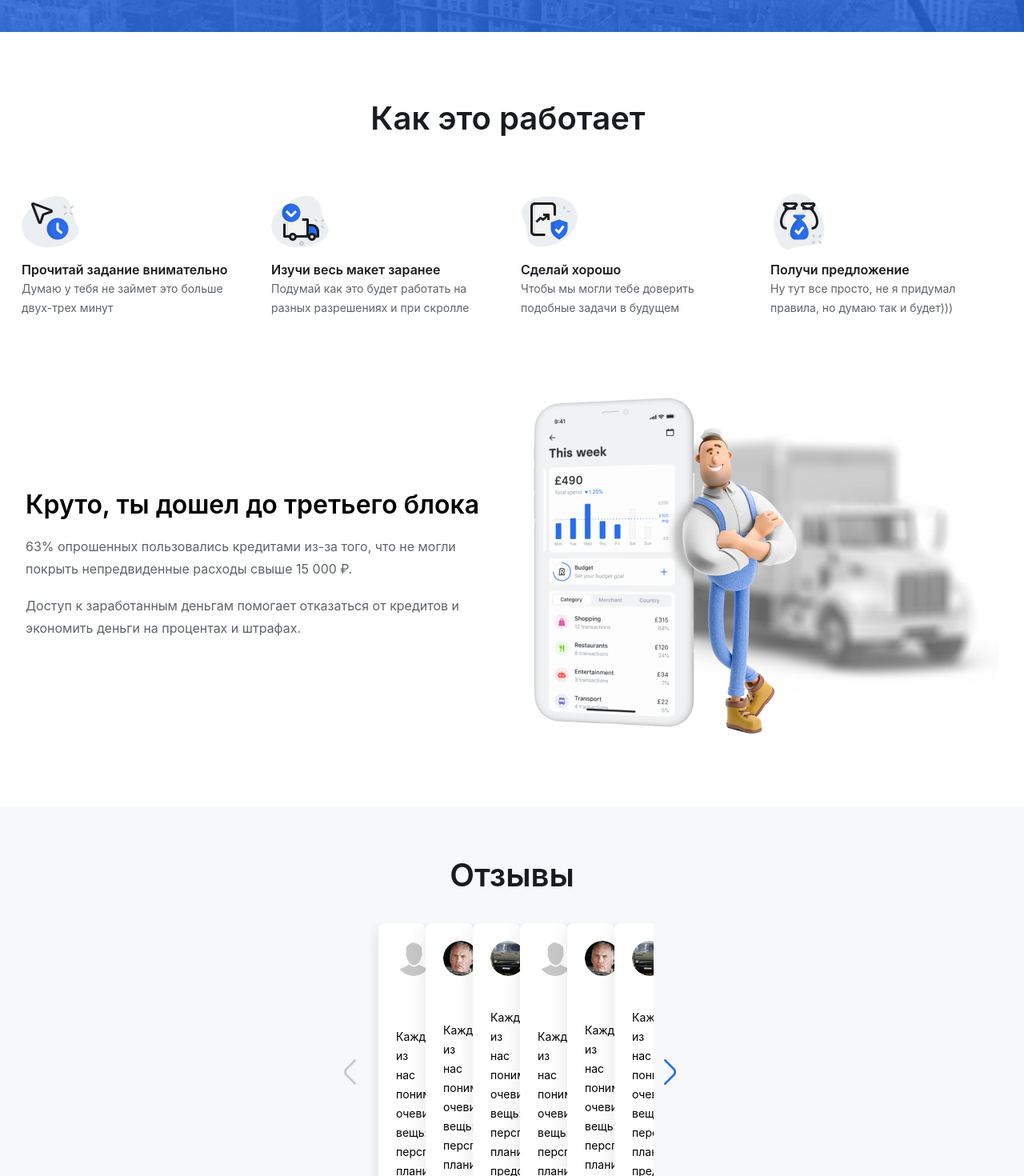
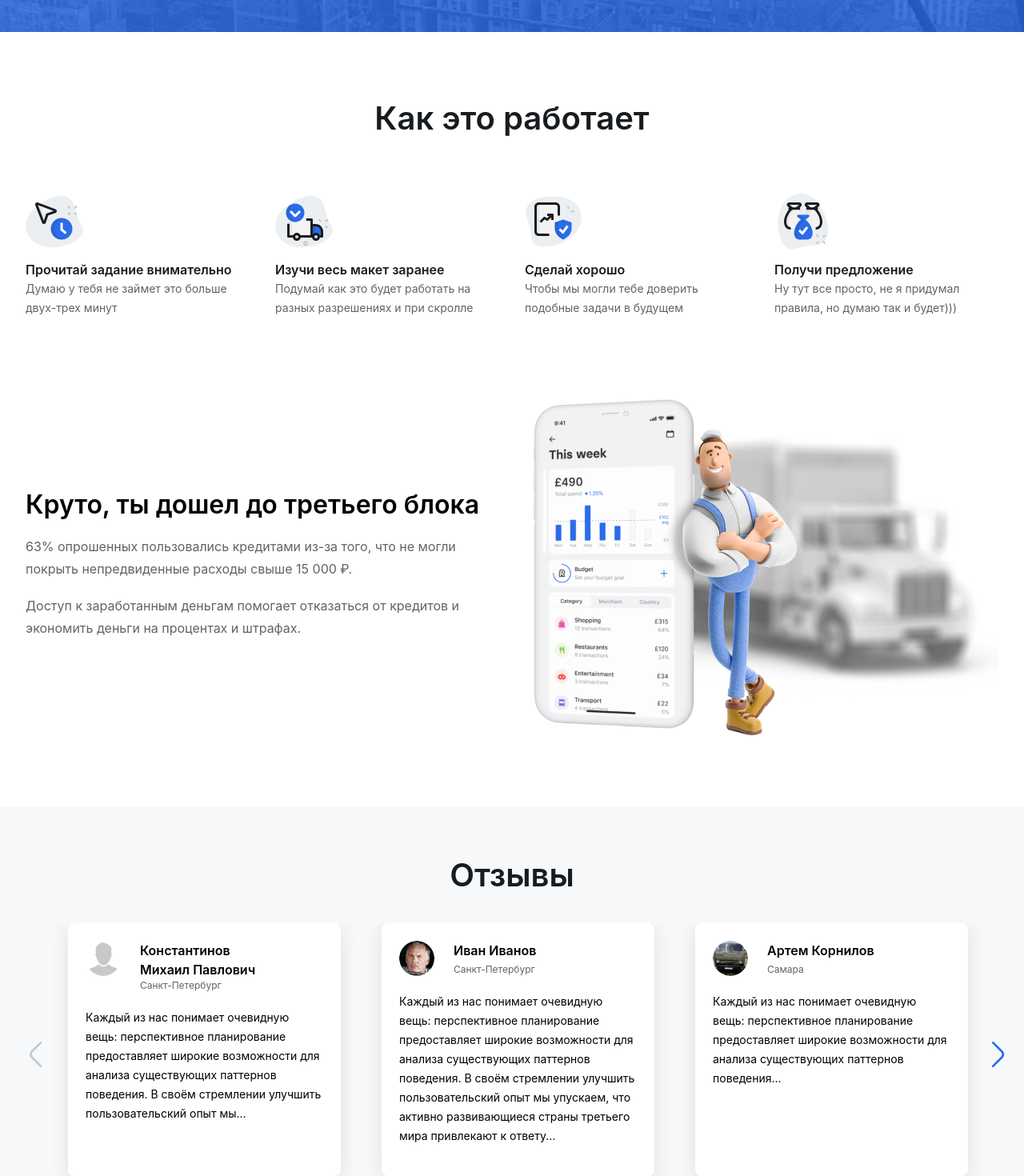
Before and after one commit to Troan89/Lending-test-lab, a React app: page / in a window 1280 px wide. Shown: the part 920-2390 px from the top of the page at 80% size. Built offline with nearby package versions, Linux system fonts and the light colour scheme.

Commit message:
fix container, slider

```diff
--- /dev/null
+++ b/src/components/Container.ts
@@ -0,0 +1,30 @@
+import styled from "styled-components";
+import {theme} from "../styles/Theme.styled";
+
+export const Container = styled.div`
+    max-width: 1216px;
+    width: 100%;
+    min-height: 100%;
+    margin: 0 auto;
+
+    @media ${theme.media.tablet} {
+        max-width: 727px;
+        width: 100%;
+        min-height: 100%;
+        padding: 0 20px;
+    }
+
+    @media ${theme.media.mobile} {
+        max-width: 342px;
+        width: 100%;
+        min-height: 100%;
+        padding: 0 16px;
+    }
+
+    @media ${theme.media.miniMobile} {
+        max-width: 288px;
+        width: 100%;
+        min-height: 100%;
+        padding: 0 16px;
+    }
+`
--- a/src/components/FlexWrapper.tsx
+++ b/src/components/FlexWrapper.tsx
@@ -16,7 +16,7 @@ export const FlexWrapper = styled.div<Props>`
     align-items: ${props => props.align || "stretch"};
     flex-wrap: ${props => props.wrap || "nowrap"};
     width: 100%;
-    //height: 100%;
+    height: 100%;
     gap: ${props => props.gap || "0"};
 
     @media screen and (max-width: 768px) {
--- a/src/layout/header/Header.tsx
+++ b/src/layout/header/Header.tsx
@@ -194,11 +194,19 @@ const MenuWrapper = styled.div`
     right: 0;
     max-width: 320px;
     width: 100%;
-    min-height: 450px;
+    //min-height: 450px;
+    min-height: 100vh; /* Измените на 100vh */
     background: ${theme.color.white};
     z-index: 10000;
-    padding: 0 20px;
+    //padding: 0 20px;
     transition: .5s;
+
+    padding: 20px; /* Увеличьте padding */
+    box-shadow: 0 0 10px rgba(0, 0, 0, 0.1); /* Добавьте тень для видимости */
+
+    display: flex; /* Обновлено */
+    flex-direction: column; /* Обновлено */
+    overflow: auto;
 `;
 
 const MenuHeader = styled.div`
--- a/src/layout/sections/faqs/Faqs.tsx
+++ b/src/layout/sections/faqs/Faqs.tsx
@@ -4,10 +4,14 @@ import {SectionTitile} from "../../../components/ui/SectionTitile";
 import {Faq} from "./faq/Faq";
 import {theme} from "../../../styles/Theme.styled";
 import {GridWrapper} from "../../../components/GridWrapper";
+import {Container} from "../../../components/Container";
+import {FlexWrapper} from "../../../components/FlexWrapper";
 
 export const Faqs = () => {
     return (
         <StyledFaqs id="faqs">
+            <Container>
+                <Wrapper>
                     <SectionTitile>Как это работает</SectionTitile>
                     <GridWrapper gap={"32px"}>
                         <Faq
@@ -27,31 +31,23 @@ export const Faqs = () => {
                             title={'Получи предложение'}
                             description={'Ну тут все просто, не я придумал правила, но думаю так и будет)))'}/>
                     </GridWrapper>
+                </Wrapper>
+            </Container>
         </StyledFaqs>
     );
 };
-
-const StyledFaqs = styled.section`
-    min-height: 281px;
-    max-width: 1216px;
+const Wrapper = styled.div`
     display: flex;
     flex-direction: column;
     justify-content: space-between;
-    margin: 0 30px 0 20px;
+    min-height: 281px;
 
     @media ${theme.media.tablet} {
-        min-height: 281px;
-        max-width: 718px;
         gap: 42px;
     }
     @media ${theme.media.mobile} {
-        min-height: 458px;
-        max-width: 342px;
-        gap: 26px;
-    }
-    @media ${theme.media.miniMobile} {
-        min-height: 530px;
-        max-width: 288px;
         gap: 26px;
     }
 `
+const StyledFaqs = styled.section`
+`
--- a/src/layout/sections/reviews/Reviews.tsx
+++ b/src/layout/sections/reviews/Reviews.tsx
@@ -47,6 +47,7 @@ const StyledSlider = styled.div`
     flex-direction: column;
     justify-content: space-between;
     gap: 32px;
+    width: 100%;
     max-width: 1238px;
     min-height: 412px;
     margin: 57px auto 45px auto;
--- a/src/layout/sections/reviews/review/Review.tsx
+++ b/src/layout/sections/reviews/review/Review.tsx
@@ -75,26 +75,18 @@ export const Review = (props: Props) => {
 };
 
 const SliderWrapper = styled.div`
-    max-width: 1055px;
+    width: 100%;
     height: 100%;
-    margin: 0 -10px;
-    align-items: center;
+    margin: 0 auto;
+    padding: 0 32px;
+    box-sizing: border-box;
 
     .slick-prev::before,
     .slick-next::before {
         display: none;
     }
-    //.slick-dots {
-    //    //bottom: 75px; // Измените это значение в зависимости от ваших требований по высоте
-    //}
-    .slick-prev {
-        left: -42px; // Смещение влево на 32 пикселя
-    }
-    //.slick-next {
-    //    right: -32px; // Смещение вправо на 32 пикселя (если нужно)
-    //}
-
-    .slick-prev, .slick-next {
+    .slick-prev,
+    .slick-next {
         z-index: 1;
     }
 
@@ -129,30 +121,14 @@ const SliderWrapper = styled.div`
 
 const CardWrapper = styled.div`
     max-width: 341px;
-    width: 100%;
     min-height: 316px;
     display: flex;
-    justify-content: space-between;
+    justify-content: space-around;
     cursor: pointer;
-    margin: 0 10px;
+    margin: 0 32px;
 
-
-
-    @media ${theme.media.tablet} {
-        max-width: 351px;
-        //margin: 0 20px;
-    }
-    @media ${theme.media.mobile} {
-        max-width: 340px;
-        min-height: 281px;
-        height: 100%;
-
-    }
-    @media ${theme.media.miniMobile} {
-        max-width: 288px;
-        min-height: 335px;
-    }
-`;
+    box-sizing: border-box;
+`
 
 const Card = styled.div`
     background: ${theme.color.white};
--- a/src/layout/sections/thirdBlock/ThirdBlock.tsx
+++ b/src/layout/sections/thirdBlock/ThirdBlock.tsx
@@ -4,53 +4,49 @@ import {FlexWrapper} from "../../../components/FlexWrapper";
 import {theme} from "../../../styles/Theme.styled";
 import car from '../../../assets/img/2_2.png'
 import human from '../../../assets/img/2_1.png'
+import {Container} from "../../../components/Container";
 
 export const ThirdBlock = () => {
     return (
         <StyledThirdBlock id="thirdBlock">
+            <Container>
+                <Wrapper>
                     <FlexWrapper direction={'column'} gap={'18px'}>
                         <Title>Круто, ты дошел до третьего блока</Title>
-                <Text>63% опрошенных пользовались кредитами из-за того, что не могли покрыть непредвиденные расходы
+                        <Text>63% опрошенных пользовались кредитами из-за того, что не могли покрыть непредвиденные
+                            расходы
                             свыше 15 000 ₽.</Text>
-                <Text>Доступ к заработанным деньгам помогает отказаться от кредитов и экономить деньги на процентах и
+                        <Text>Доступ к заработанным деньгам помогает отказаться от кредитов и экономить деньги на
+                            процентах и
                             штрафах.</Text>
                     </FlexWrapper>
                     <ImgWrapper>
                         <Img src={human} alt={'human'}/>
                         <ImgOverlay src={car} alt={'car'}/>
                     </ImgWrapper>
-
+                </Wrapper>
+            </Container>
         </StyledThirdBlock>
     );
 };
-
-const StyledThirdBlock = styled.section`
-    max-height: 448px;
-    max-width: 1216px;
+const Wrapper = styled.div`
     display: flex;
     justify-content: space-between;
     align-items: center;
     gap: 32px;
+    min-height: 265px;
 
     @media ${theme.media.tablet} {
-        min-height: 265px;
-        max-width: 727px;
         gap: 24px;
     }
 
     @media ${theme.media.mobile} {
-        min-height: 509px;
-        max-width: 345px;
-        margin: 0 17px;
         flex-direction: column-reverse;
     }
+`
 
-    @media ${theme.media.miniMobile} {
-        min-height: 572px;
-        max-width: 288px;
-        padding: 0 16px;
-        flex-direction: column-reverse;
-    }
+const StyledThirdBlock = styled.section`
+
 `
 
 const Title = styled.div`
@@ -66,15 +62,6 @@ const Title = styled.div`
     }
     @media ${theme.media.mobile} {
         text-align: center;
-        font-size: ${theme.typography.headline5.size};
-        line-height: ${theme.typography.headline5.lineHeight};
-        font-weight: ${theme.typography.headline5.weight};
-    }
-    @media ${theme.media.miniMobile} {
-        text-align: center;
-        font-size: ${theme.typography.headline5.size};
-        line-height: ${theme.typography.headline5.lineHeight};
-        font-weight: ${theme.typography.headline5.weight};
     }
 `
 
@@ -87,34 +74,38 @@ const Text = styled.div`
     @media ${theme.media.mobile} {
         text-align: center;
     }
-    @media ${theme.media.miniMobile} {
-        text-align: center;
-    }
 `
 
 const ImgWrapper = styled.div`
     position: relative;
+    width: 100%;
     max-width: 592px;
-    min-height: 448px;
+    //min-height: 448px;
+    display: flex;
+    justify-content: center;
+    align-items: center;
 
     @media ${theme.media.tablet} {
-        min-height: 265px;
+        //min-height: 265px;
         max-width: 351px;
     }
     @media ${theme.media.mobile} {
-        min-height: 258px;
+        //min-height: 258px;
         max-width: 342px;
     }
     @media ${theme.media.miniMobile} {
-        min-height: 217px;
+        //min-height: 217px;
         max-width: 288px;
     }
 `
 
 const Img = styled.img`
+    width: 100%;
+    height: auto;
     object-fit: cover;
     position: relative;
     z-index: 2;
+
     @media ${theme.media.tablet} {
         min-height: 265px;
         max-width: 351px;
@@ -133,8 +124,11 @@ const ImgOverlay = styled.img`
     position: absolute;
     top: 0;
     left: 0;
+    width: 100%;
+    height: auto;
     object-fit: cover;
     z-index: 1;
+
     @media ${theme.media.tablet} {
         min-height: 265px;
         max-width: 351px;
```
Lines whose indentation alone changed are shown as unchanged.
